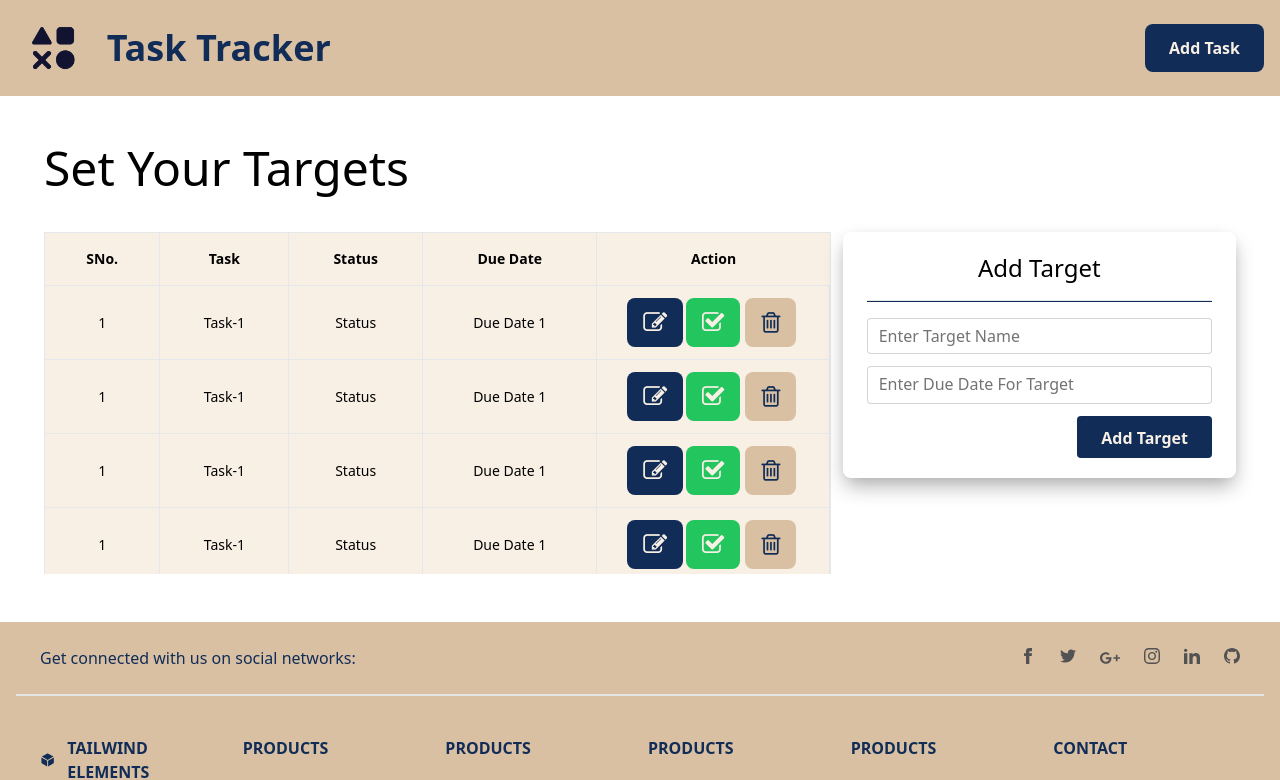
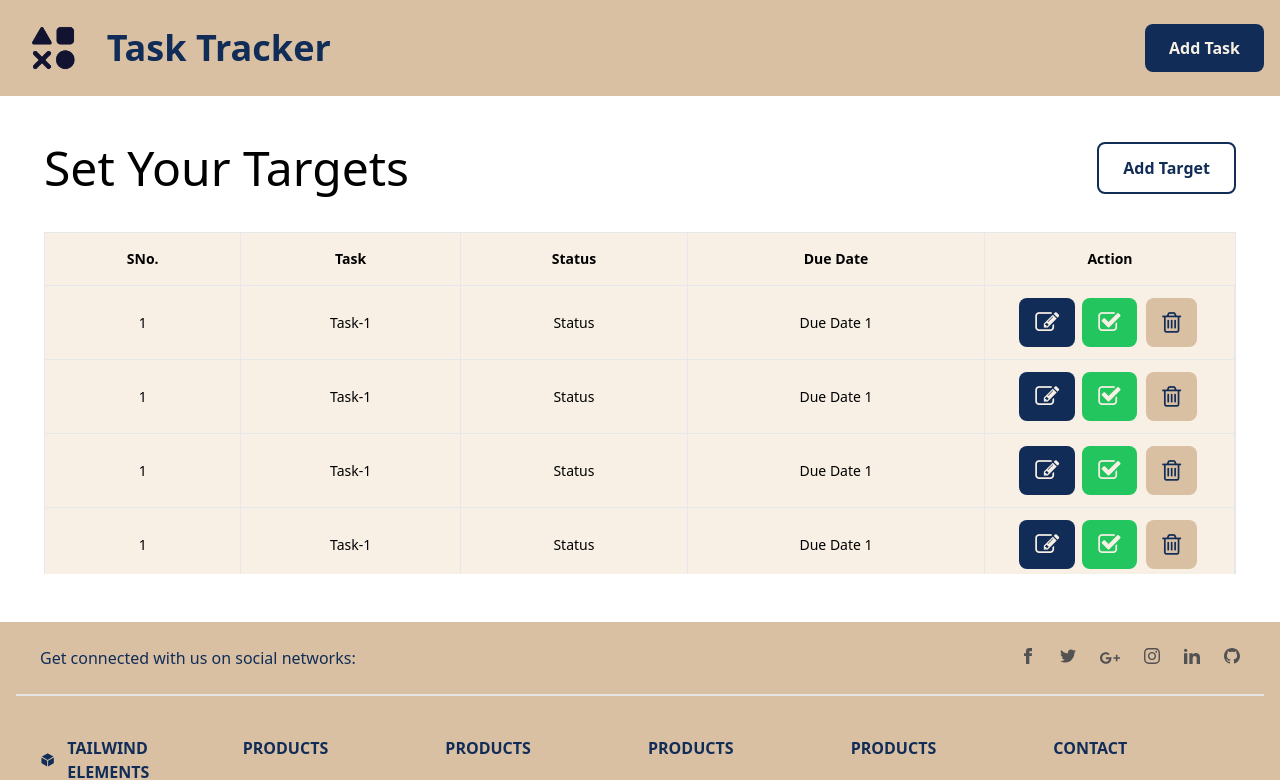
Before and after one commit to ABHISHEK-SIN-GH/Task-Tracker, a React (Vite) app: page /targets in a window 1280 px wide. Shown: the top 780 px of the page. Built offline with nearby package versions, Linux system fonts and the light colour scheme.

Commit message:
target page improved

```diff
--- a/src/components/Forms/DatePicker.jsx
+++ b/src/components/Forms/DatePicker.jsx
@@ -1,9 +1,5 @@
 import React,{useEffect} from 'react';
-import {Datepicker,initTE} from "tw-elements";
 const DatePicker = ({id,type,label}) => {
-    useEffect(() => {
-        initTE({ Datepicker });
-    }, []);
     return (
         <div className="relative mb-3" id={id} data-te-input-wrapper-init>
             <input type={type} placeholder={label} className="peer block min-h-[auto] w-full rounded border-0 bg-transparent px-3 py-[0.32rem] leading-[1.6] outline-none transition-all duration-200 ease-linear focus:placeholder:opacity-100 peer-focus:text-primary data-[te-input-state-active]:placeholder:opacity-100 motion-reduce:transition-none dark:text-neutral-200 dark:placeholder:text-neutral-200 dark:peer-focus:text-primary [&:not([data-te-input-placeholder-active])]:placeholder:opacity-0"/>
--- a/src/components/management/Targets.jsx
+++ b/src/components/management/Targets.jsx
@@ -1,11 +1,9 @@
 import React from 'react';
 import Head1 from "../headings/Head1";
 import Table from '../tables/Table';
-import GeneralForm from '../Forms/GeneralForm';
-import AddTargetForm from '../Forms/AddTargetForm';
-
+import ModalOutlineButton from '../buttons/ModalOutlineButton';
 const Targets = () => {
-    const headings = ["SNo.","Task","Status","Due Date","Action"];
+    const headings = ["SNo.","Task","Status","Due Date"];
     const rows = [
       [1,"Task-1","Status","Due Date 1"],
       [1,"Task-1","Status","Due Date 1"],
@@ -20,15 +18,11 @@ const Targets = () => {
     return (
         <>
             <div className="md:mx-7 p-4">
-                <Head1 heading={"Set Your Targets"}/>
-                <div className='flex flex-col md:flex-row gap-3'>
-                    <div className='flex-1 md:basis-2/3'>
-                        <Table headings={headings} rows={rows}/>
-                    </div>
-                    <div className='flex-1 md:basis-1/3 py-2'>
-                        <GeneralForm  title={"Add Target"} form={<AddTargetForm/>} action={()=>{console.log("Test")}}/>
-                    </div>
+                <div className="flex flex-row items-center justify-between">
+                    <Head1 heading={"Set Your Targets"}/>
+                    <ModalOutlineButton name={"Add Target"} size={"text-base"} color={"primary"} targetID={"AddTargetForm"}/>
                 </div>
+                <Table headings={headings} rows={rows}/>
             </div>
         </>
     );
--- a/src/components/management/TaskBoard.jsx
+++ b/src/components/management/TaskBoard.jsx
@@ -5,7 +5,7 @@ import Head1 from "../headings/Head1";
 
 const TaskBoard = () => {
 
-  const headings = ["SNo.","Task","Category","Priority","Status","Due Date","Action"];
+  const headings = ["SNo.","Task","Category","Priority","Status","Due Date"];
   const rows = [
     [1,"Task-1","Category-4","Priority-1","Status","Due Date 1"],
     [1,"Task-1","Category-4","Priority-1","Status","Due Date 1"],
--- a/src/components/tables/Thead.jsx
+++ b/src/components/tables/Thead.jsx
@@ -8,6 +8,7 @@ const Thead = ({headings}) => {
                     {headings.map((heading,index)=>{
                         return <th scope="col" key={index} className="border-r px-6 py-4 dark:border-neutral-500">{heading}</th>;
                     })}
+                    <th scope="col" className="w-[250px] border-r px-6 py-4 dark:border-neutral-500">Action</th>
                 </tr>
             </thead>
         </>
--- a/src/components/tables/Trow.jsx
+++ b/src/components/tables/Trow.jsx
@@ -8,7 +8,7 @@ const Trow = ({rowData}) => {
                 {rowData.map((data,index)=>{
                     return <td key={index} className="whitespace-nowrap border-r px-6 py-4 font-medium dark:border-neutral-500">{data}</td>;
                 })}
-                <td className="flex flex-grow gap-2 md:gap-0 justify-center whitespace-nowrap border-r px-6 md:px-0 py-3 font-medium dark:border-neutral-500">
+                <td className="flex flex-grow gap-2 md:gap-0 w-[250px] justify-center whitespace-nowrap border-r px-6 md:px-0 py-3 font-medium dark:border-neutral-500">
                     <div className='basis-1/4'><Button name={"Update Task"} icon={<i className="fa fa-2x fa-pencil-square-o"></i>} size={"text-xs"} bgColor={"bg-primary"} color={"text-light"}/></div>
                     <div className='basis-1/4'><Button name={"Mark as Done"} icon={<i className="fa fa-2x fa-check-square-o"></i>} size={"text-xs"} bgColor={"bg-green-500"} color={"text-light"}/></div>
                     <div className='basis-1/4'><Button name={"Delete Task"} icon={<i className="fa fa-2x fa-trash-o"></i>} size={"text-xs"} bgColor={"bg-secondary"} color={"text-primary"}/></div>
```
Also changed, not shown: src/components/tables/Table.jsx (indentation only).
